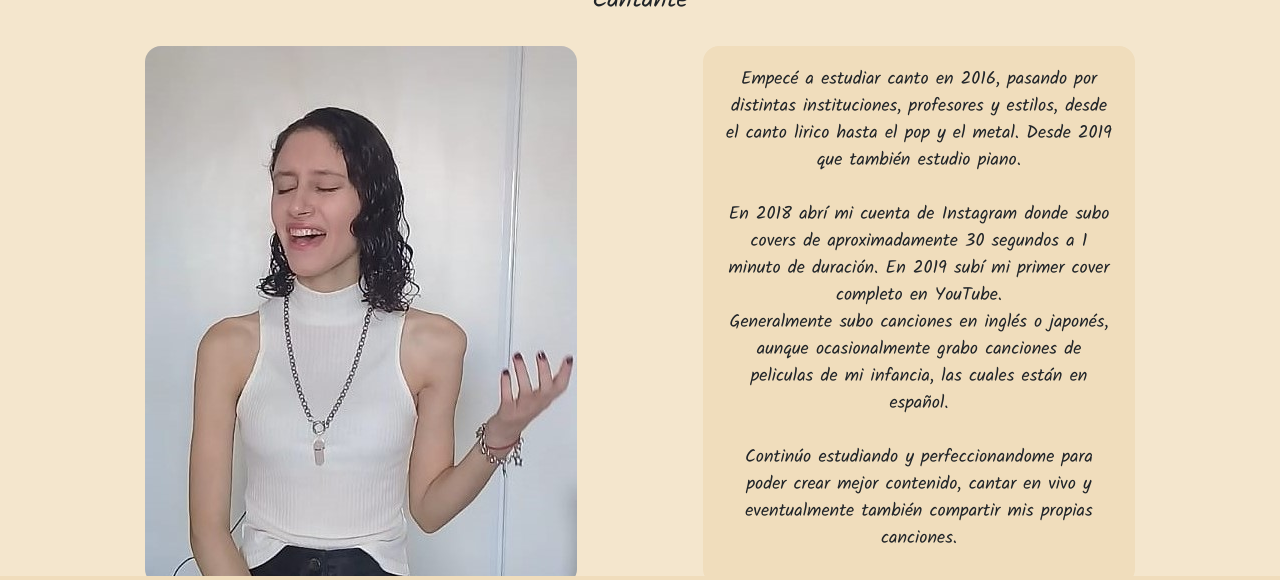
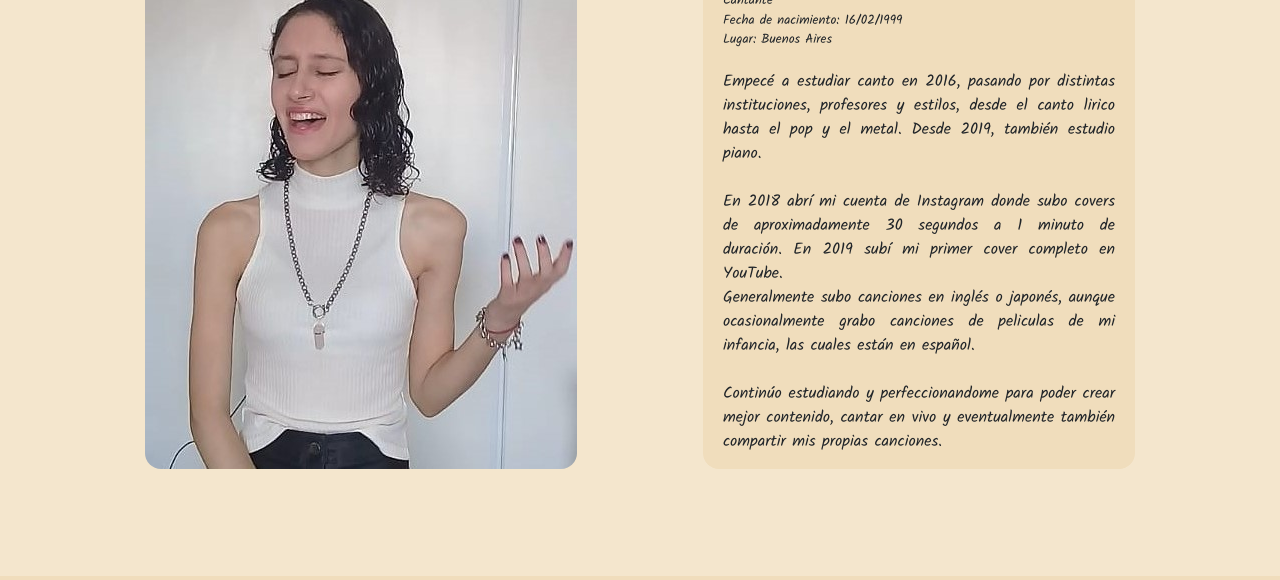
Before and after one commit to agusbianco/Sitio-web-AgusBiancoMusic, a website: page pages/perfil.html in a window 1280 px wide. Shown: the part 171-751 px from the top of the page. Drawn offline with nearby package versions, Linux system fonts and the light colour scheme.

Commit message:
perfil modificado

```diff
--- a/pages/perfil.html
+++ b/pages/perfil.html
@@ -27,13 +27,18 @@
         </nav>
     </header>
     <main class="container">
-        <h1>Agustina Bianco</h1>
-        <h3>Cantante</h3>
-        <div>
+        <section>
             <img class="perfil" src="../images/Foto de Agus.jpg" alt="Agus" width="432" height="539">
-            <p class="bio">
+            <div class="bio">
+                <h3>Agustina Bianco</h3>
+                <p class="datos">
+                    Cantante<br>
+                    Fecha de nacimiento: 16/02/1999<br>
+                    Lugar: Buenos Aires
+                </p>
+                <p>
                     Empecé a estudiar canto en 2016, pasando por distintas instituciones, profesores y estilos, desde el canto lirico hasta el pop y el metal.
-                Desde 2019 que también estudio piano.<br>
+                    Desde 2019, también estudio piano.<br>
                     <br>
                     En 2018 abrí mi cuenta de Instagram donde subo covers de aproximadamente 30 segundos a 1 minuto de duración.
                     En 2019 subí mi primer cover completo en YouTube. <br>
@@ -42,6 +47,7 @@
                     Continúo estudiando y perfeccionandome para poder crear mejor contenido, cantar en vivo y eventualmente también compartir mis propias canciones.
                 </p>
             </div>
+        </section>
     </main>
     <footer class="navbar nav-fill fixed-bottom">
         <p>Agus Bianco Music</p>
--- a/scss/_layout.scss
+++ b/scss/_layout.scss
@@ -49,7 +49,6 @@ header {
 main {
     display: block;
     text-align: center;
-    font-size: 25px;
     grid-area: main;
     h1 {
         text-align: center;
--- a/scss/style.scss
+++ b/scss/style.scss
@@ -10,16 +10,11 @@
 
 /* Perfil */
 
-h3 {
-    text-align: center;
-    margin-top: 0%;
-    padding-bottom: 2%;
-    font-size: 25px;
-}
-div {
+section {
     display: flex;
     flex-flow: row wrap;
     justify-content: space-around;
+    text-align: justify;
     .perfil {
         width: 432px;
         height: 539px;
@@ -30,7 +25,9 @@ div {
         background-color: #F0DDBC;
         margin: 0%;
         padding: 20px;
-        font-size: 18px;
+    }
+    .datos {
+        font-size: 13px;
     }
 }
 
@@ -86,16 +83,12 @@ form {
         #titulo {
             margin-top: 10%;
         }
-        h3 {
-            font-size: 15px;
-        }
         .perfil {
             width: 60%;
             height: auto;
             margin-bottom: 5px;
         }
         .bio {
-            font-size: 10px;
             margin-top: 5px;
             padding: 10px;
         }
```
Also changed, not shown: css/main.css. Lines whose indentation alone changed are shown as unchanged.
